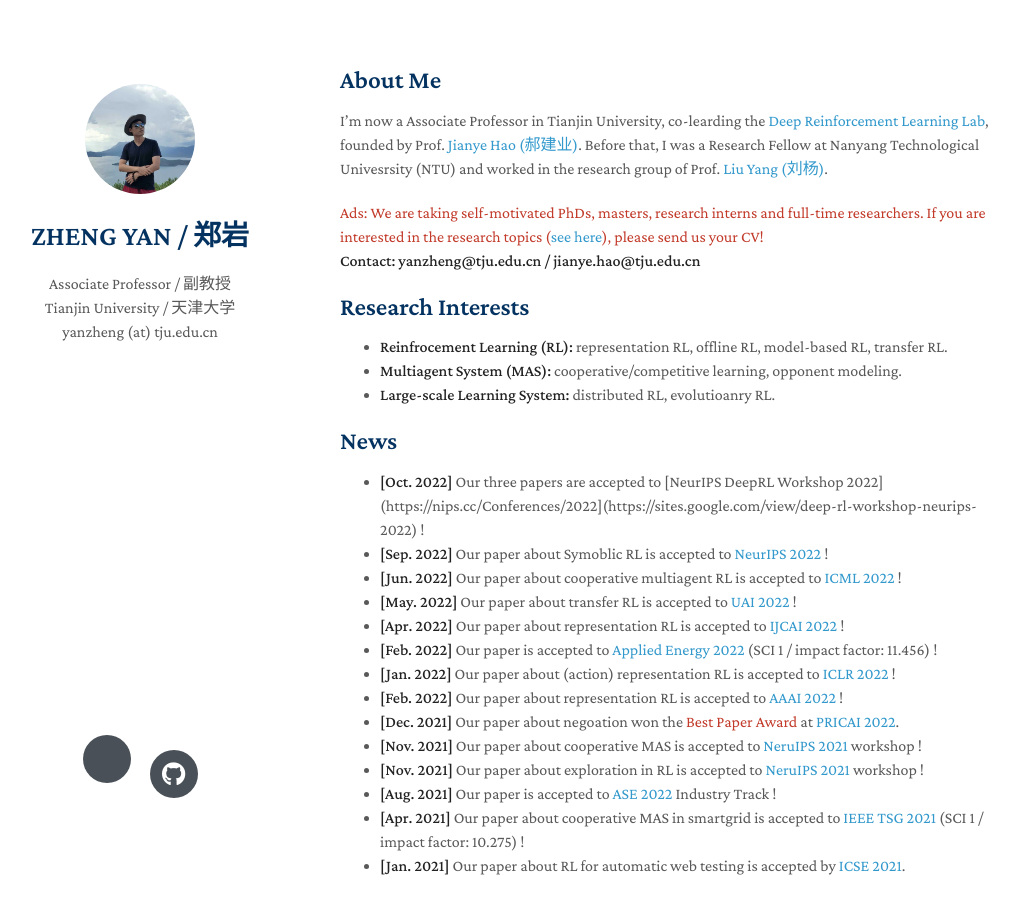
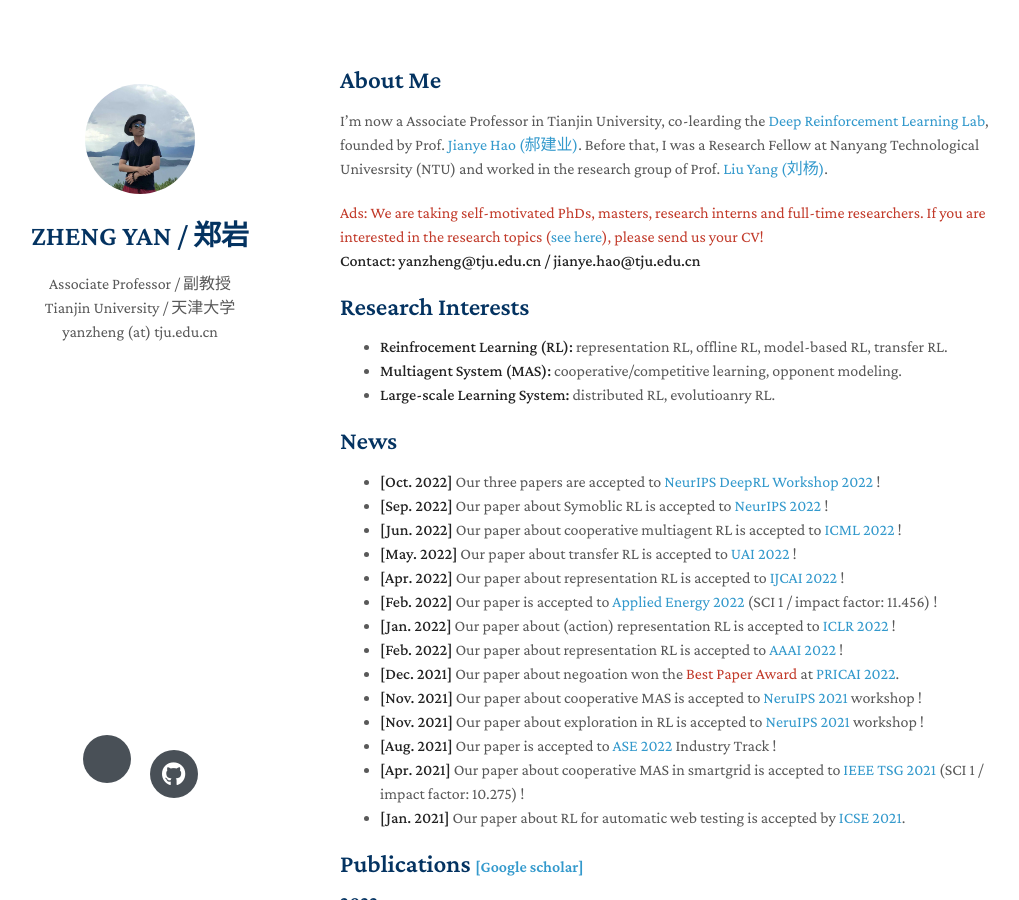
Before and after one commit to Yanzzzzz/yanzzzzz.github.io, a Jekyll site: the page built from index.md, in a window 1280 px wide and 900 px high. Shown: the whole window, without its empty margins (130-1149 px from the left). Built offline with Jekyll 4.4.1, drawn with Linux system fonts in a browser that asks for light colours; nearby versions of some CDN libraries; a style sheet for code colours, icons or effects is not loaded; our own code applies the rules of GitHub Pages for plain Markdown files; some of the changed lines change nothing that is shown.

Commit message:
refactor papers

```diff
--- a/index.md
+++ b/index.md
@@ -15,7 +15,7 @@ I’m now a Associate Professor in Tianjin University, co-learding the [Deep Rei
 - **Large-scale Learning System:** distributed RL, evolutioanry RL.
 
 ## News
-- **[Oct. 2022]** Our three papers are accepted to [NeurIPS DeepRL Workshop 2022](https://nips.cc/Conferences/2022](https://sites.google.com/view/deep-rl-workshop-neurips-2022) !
+- **[Oct. 2022]** Our three papers are accepted to [NeurIPS DeepRL Workshop 2022](https://sites.google.com/view/deep-rl-workshop-neurips-2022) !
 - **[Sep. 2022]** Our paper about Symoblic RL is accepted to [NeurIPS 2022](https://nips.cc/Conferences/2022) !
 - **[Jun. 2022]** Our paper about cooperative multiagent RL is accepted to [ICML 2022](https://icml.cc/Conferences/2022) !
 - **[May. 2022]** Our paper about transfer RL is accepted to [UAI 2022](https://www.auai.org/uai2022/) !
```
